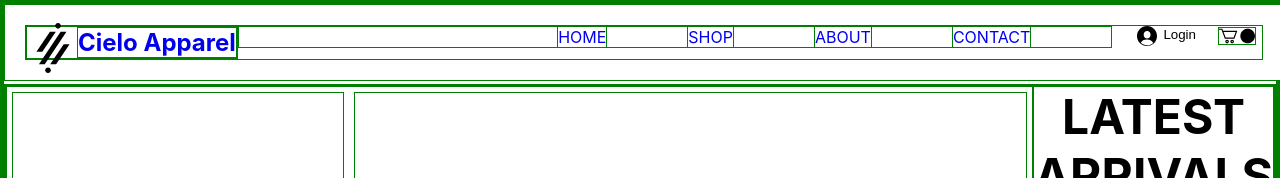
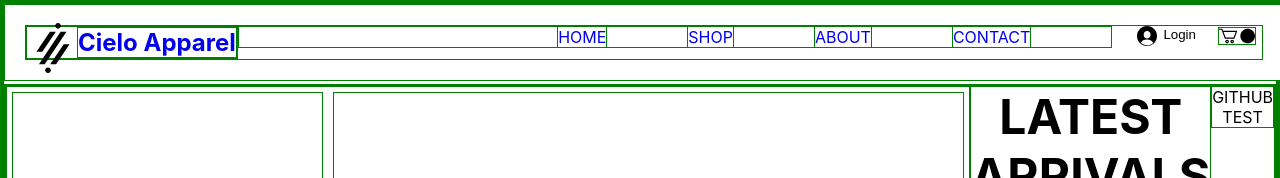
Before and after one commit to VolkoB/final_project, a React (Create React App) app: page / in a window 1280 px wide. Shown: the top 178 px of the page. Built offline with nearby package versions, Linux system fonts and the light colour scheme.

Commit message:
github test

```diff
--- a/src/components/Main/main.js
+++ b/src/components/Main/main.js
@@ -29,6 +29,7 @@ function Main() {
 
                 </div>
                 <h2 className='latest-heading'>LATEST ARRIVALS</h2>
+                <div>GITHUB TEST</div>
             </div>
 
         </main>
```
